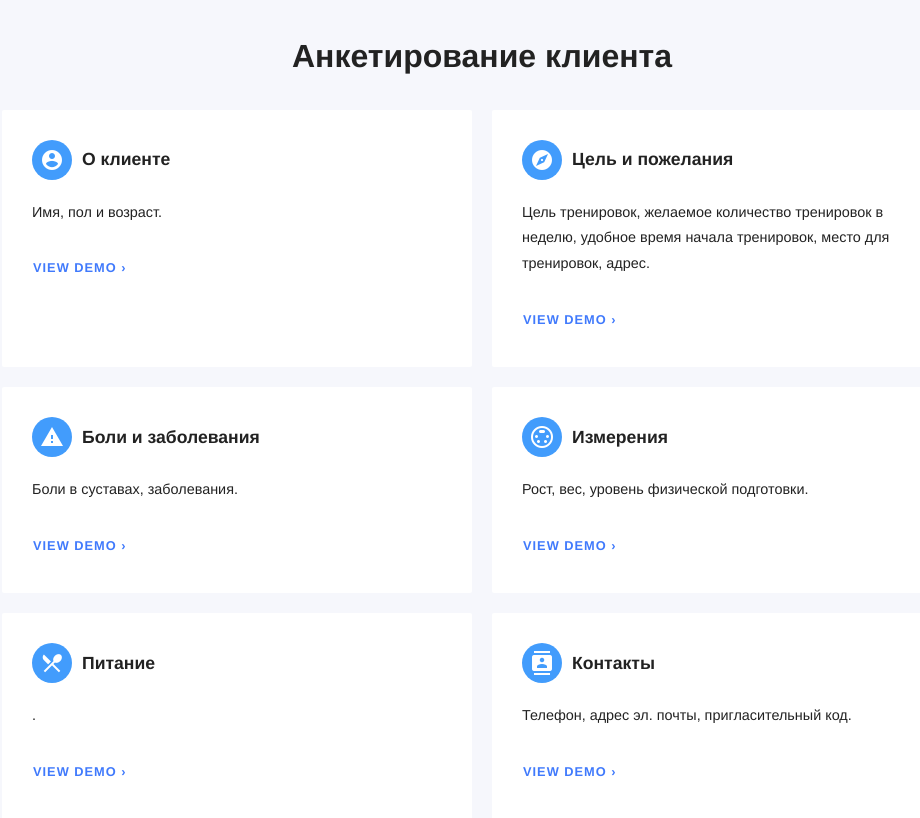
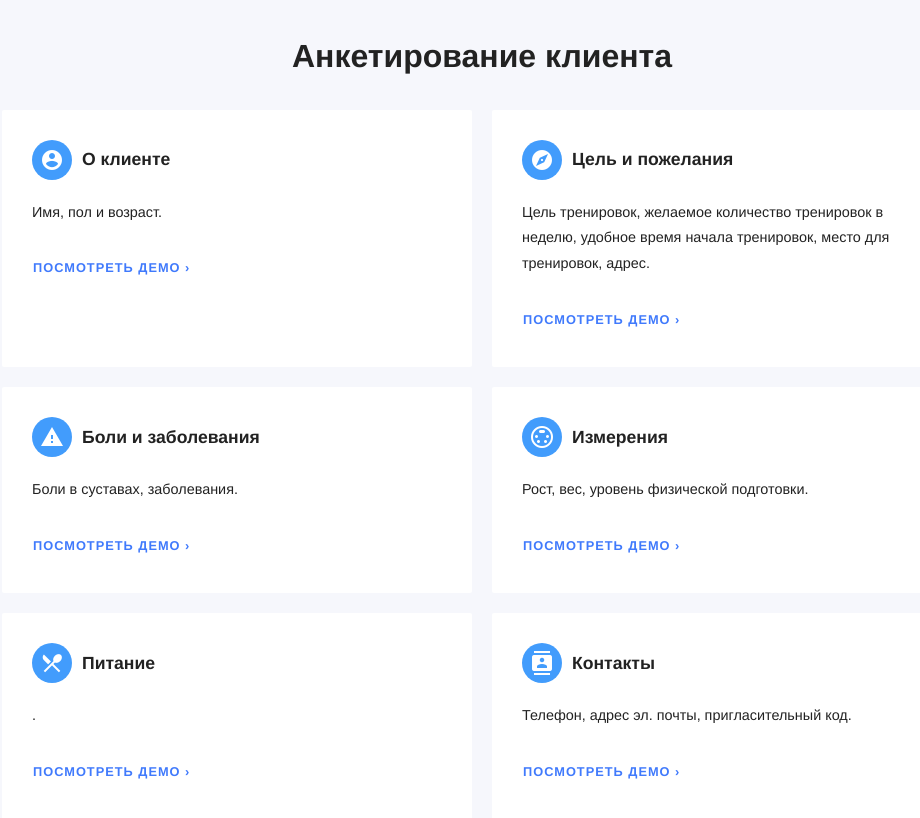
Before and after one commit to RakhimyanTim/fitness.github.io, a Jekyll site: the page built from pages/features.html, in a window 1280 px wide and 900 px high, scrolled down 532 px. Shown: the top 818 px of the window, without its empty margins (158-1078 px from the left). Built offline with Jekyll 4.4.1, drawn with Linux system fonts in a browser that asks for light colours; some web fonts are replaced.

Commit message:
Update data-block.html

```diff
--- a/_includes/components/features/data-block.html
+++ b/_includes/components/features/data-block.html
@@ -3,6 +3,6 @@
 	{{ include.content | markdownify }}
 
 	{% if include.video %}
-		<div class="card-actions"><a class="button light no-border no-padding no-hover video-link" data-video="{{ include.video }}" href="https://youtu.be/{{ include.video }}">View Demo &rsaquo;</a></div>
+		<div class="card-actions"><a class="button light no-border no-padding no-hover video-link" data-video="{{ include.video }}" href="https://youtu.be/{{ include.video }}">Посмотреть Демо &rsaquo;</a></div>
 	{% endif %}
 </li>
```
